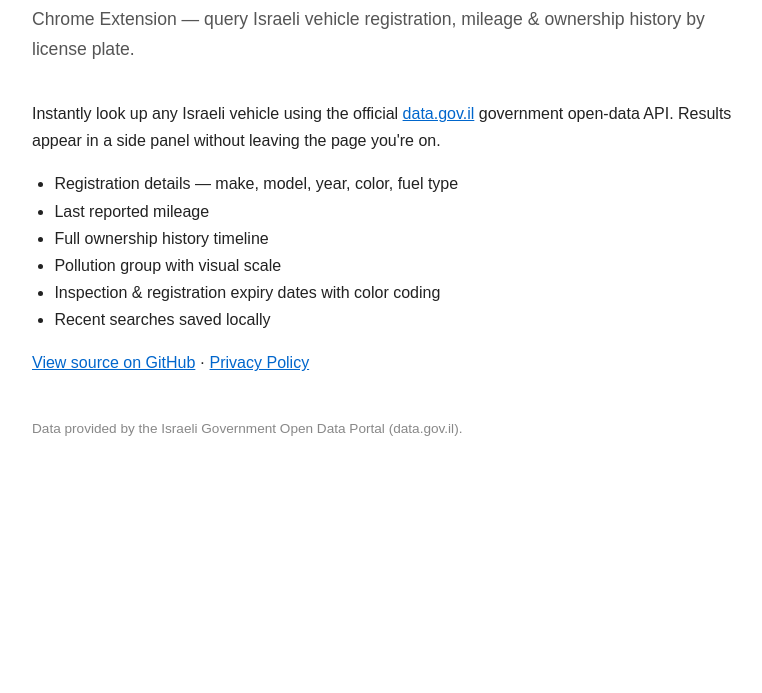
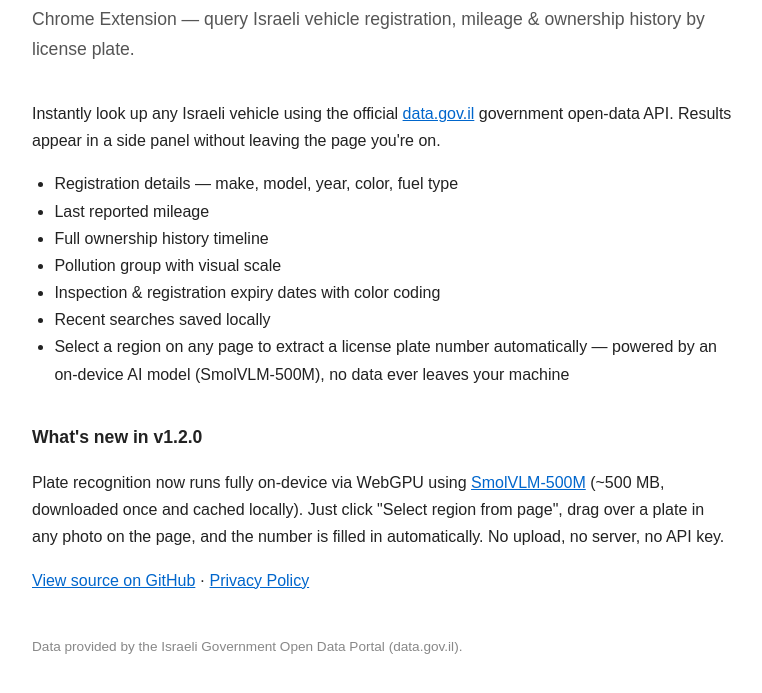
Before and after one commit to digitaloracle/israel_cars, a browser extension: page docs/index.html in a window 1280 px wide. Shown: the part 127-820 px from the top of the page, without its empty margins (258-1020 px from the left). Drawn offline with Linux system fonts and the light colour scheme.

Commit message:
docs: add v1.2.0 release notes and SmolVLM on-device OCR feature to store description

```diff
--- a/docs/index.html
+++ b/docs/index.html
@@ -30,7 +30,17 @@
     <li>Pollution group with visual scale</li>
     <li>Inspection &amp; registration expiry dates with color coding</li>
     <li>Recent searches saved locally</li>
+    <li>Select a region on any page to extract a license plate number automatically — powered by an on-device AI model (SmolVLM-500M), no data ever leaves your machine</li>
   </ul>
+
+  <h2 style="font-size:1.1rem;margin-top:2em;">What's new in v1.2.0</h2>
+  <p>
+    Plate recognition now runs fully on-device via WebGPU using
+    <a href="https://huggingface.co/HuggingFaceTB/SmolVLM-500M-Instruct">SmolVLM-500M</a>
+    (~500 MB, downloaded once and cached locally). Just click "Select region from page",
+    drag over a plate in any photo on the page, and the number is filled in automatically.
+    No upload, no server, no API key.
+  </p>
 
   <p>
     <a href="https://github.com/digitaloracle/israel_cars">View source on GitHub</a> ·
```
